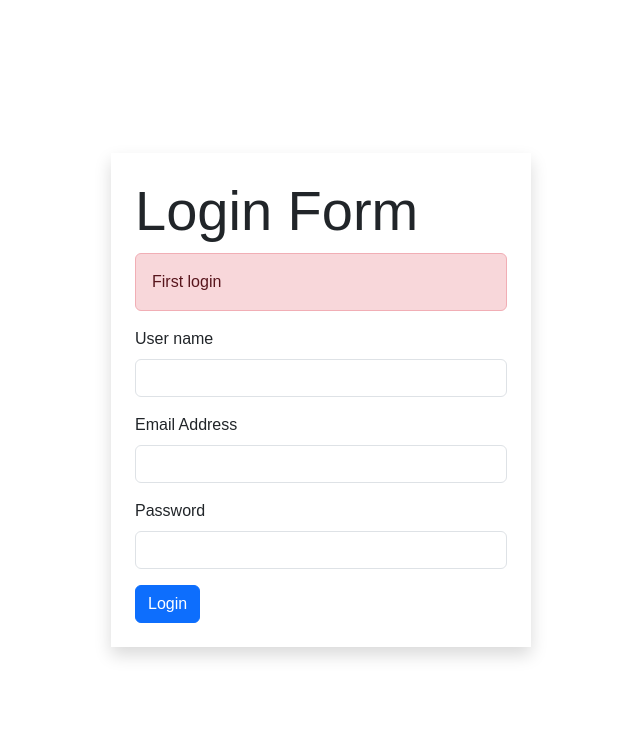
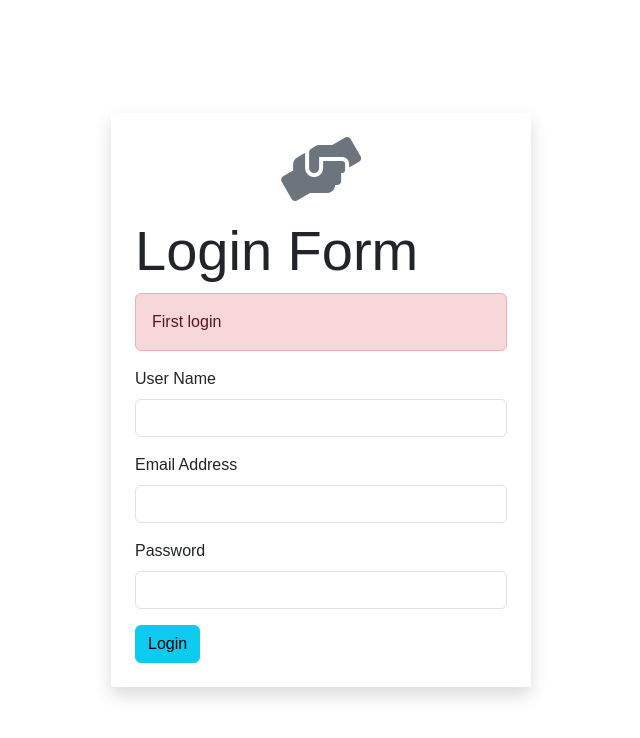
Before and after one commit to edinabwari/task-management-system, a PHP site: the page made by login.php in a window 1280 px wide. Shown: the top 738 px of the page, without its empty margins (319-959 px from the left). Run offline with PHP 8.4, Linux system fonts and the light colour scheme.

Commit message:
Updated the log in form and handled errors

```diff
--- a/login.php
+++ b/login.php
@@ -5,12 +5,17 @@
 	<meta name="viewport" content="width=device-width, initial-scale=1">
 	<title>Login Page</title>
 	<link href="https://cdn.jsdelivr.net/npm/bootstrap@5.3.3/dist/css/bootstrap.min.css" rel="stylesheet" integrity="sha384-QWTKZyjpPEjISv5WaRU9OFeRpok6YctnYmDr5pNlyT2bRjXh0JMhjY6hW+ALEwIH" crossorigin="anonymous">
+	<link rel="stylesheet" href="https://cdnjs.cloudflare.com/ajax/libs/font-awesome/5.15.3/css/all.min.css">
 	<link rel="stylesheet" href="css/style.css">
 </head>
 <body class="login-body">
       <form method="POST" action="app/login.php" class="shadow p-4">
+		<div class="login-icon text-center mb-3">
+           <span class="fas fa-hands-helping fa-4x text-secondary"></span>
+                </div>
 
       	  <h3 class="display-4">Login Form</h3>
+
       	  <?php if (isset($_GET['error'])) {?>
       	  	<div class="alert alert-danger" role="alert">
 			  <?php echo htmlspecialchars($_GET['error']); ?>
@@ -25,7 +30,7 @@
 
       	  ?>
 		  <div class="mb-3">
-		    <label for="exampleInputEmail1" class="form-label">User name</label>
+		    <label for="exampleInputEmail1" class="form-label">User Name</label>
 		    <input type="text" class="form-control" name="user_name">
 		  </div>
 		  <div class="mb-3">
@@ -36,7 +41,7 @@
 		    <label for="exampleInputPassword1" class="form-label">Password</label>
 		    <input type="password" class="form-control" name="password" id="exampleInputPassword1">
 		  </div>
-		  <button type="submit" class="btn btn-primary">Login</button>
+		  <button type="submit" class="btn btn-info">Login</button>
 		</form>
       <script src="https://cdn.jsdelivr.net/npm/bootstrap@5.3.3/dist/js/bootstrap.bundle.min.js" integrity="sha384-YvpcrYf0tY3lHB60NNkmXc5s9fDVZLESaAA55NDzOxhy9GkcIdslK1eN7N6jIeHz" crossorigin="anonymous"></script>
 </body>
```
